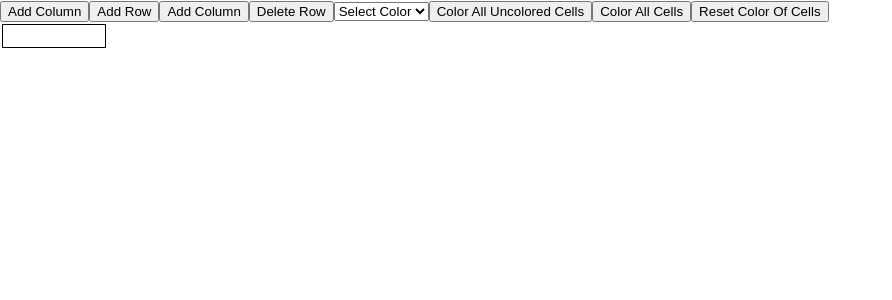
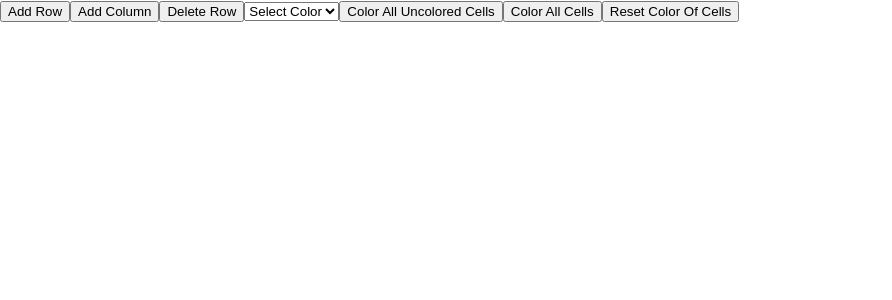
Before and after one commit to ryan4summer/TTP-Assignment-8, a React (Create React App) app: page / in a window 1280 px wide. Shown: the top 300 px of the page, without its empty margins (0-892 px from the left). Built offline with nearby package versions, Linux system fonts and the light colour scheme.

Commit message:
merge the code

```diff
--- a/src/App.js
+++ b/src/App.js
@@ -14,12 +14,10 @@ class App extends Component {
   }
 
   handleChange = (e) => {
-    const rows = [...this.state.rows];
-     const columns =  [...this.state.columns];
-    this.setState({
-      rows,
-      columns,
-    });
+    // const rows = [...this.state.rows];
+    // this.setState({
+    //   rows,
+    // });
   };
 
   handleAddRow = () => {
@@ -101,7 +99,6 @@ class App extends Component {
         <div className="container">
           <div className="row">
             <div className="col">
-              <button onClick ={this.handleAddColumn} className="btn btn-default">Add Column</button>
               <button onClick={this.handleAddRow} className="btn btn-default" value = "add-row">
                 Add Row
               </button>
@@ -155,16 +152,6 @@ class App extends Component {
 
                     }</tr>
                   ))}
-                  {this.state.columns.map((column) =>(
-                    <tr>
-
-                      <td className = "columns"
-                      style={dataStyle}
-                      value = "columns"
-                      onClick={this.handleOnClick}
-                      ></td>
-                    </tr>
-                   ) )}
                 </tbody>
               </table>
             </div>
```
